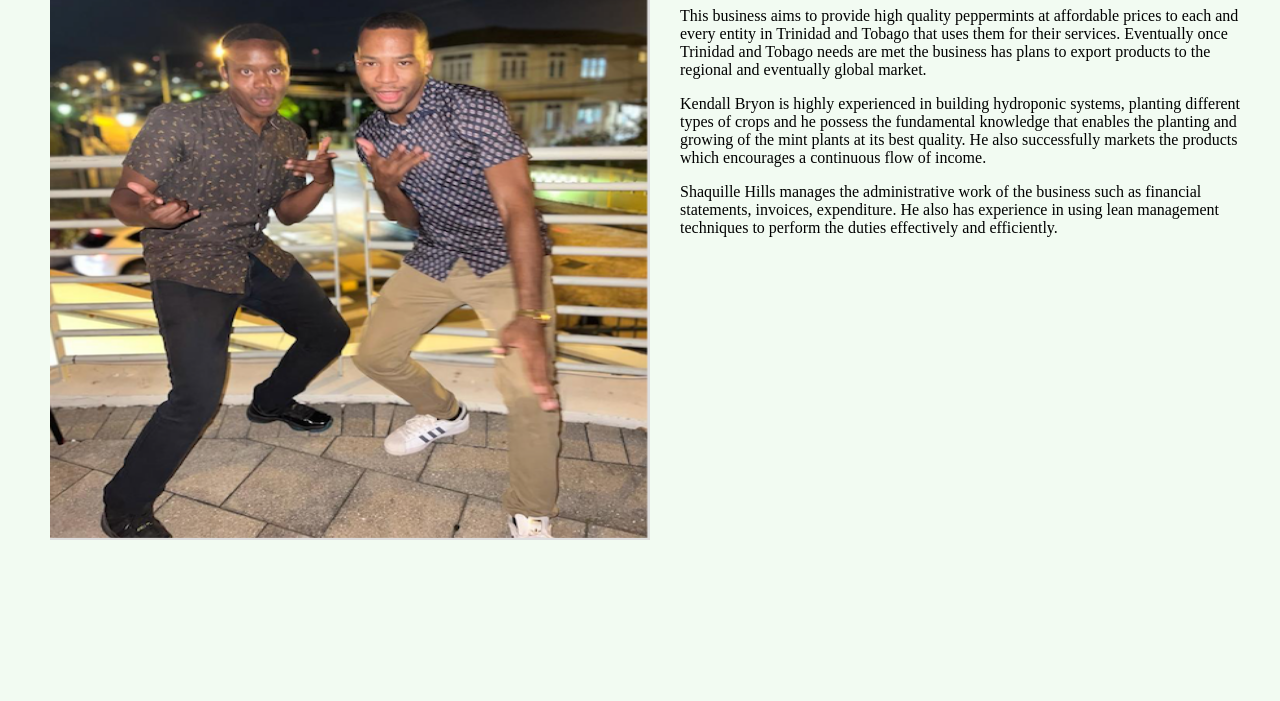
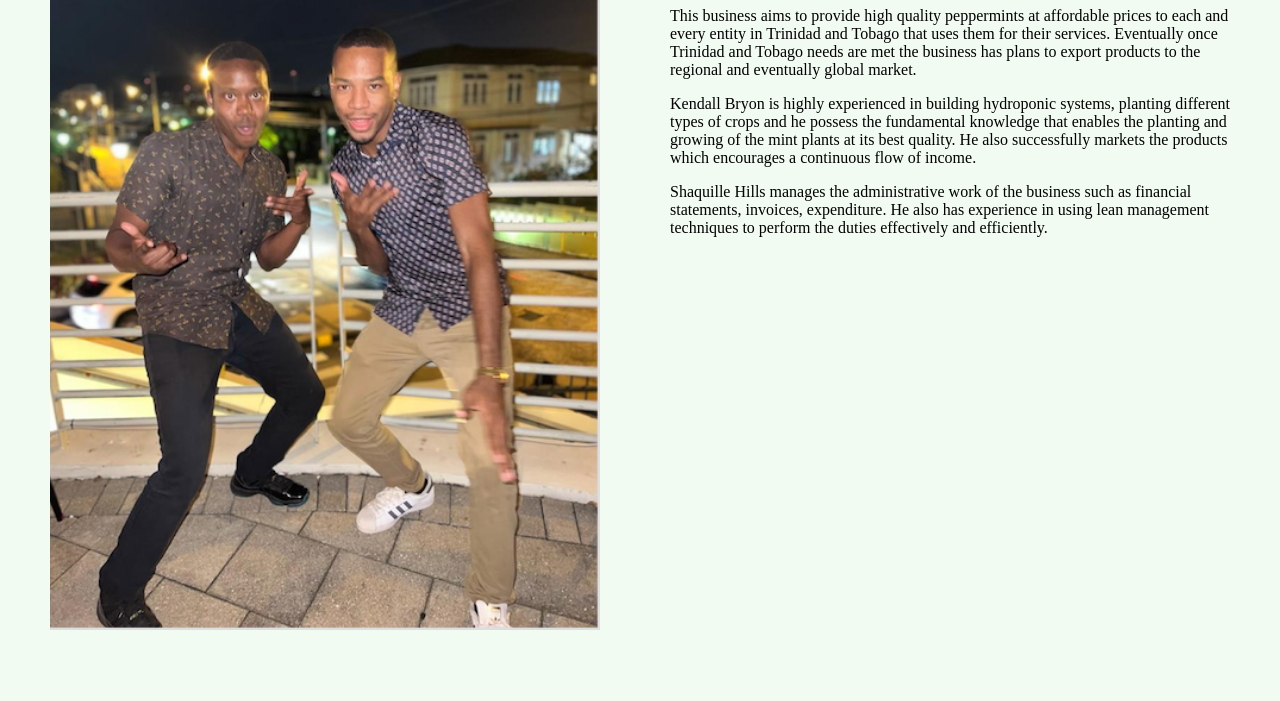
Before and after one commit to shackhills/shackhills.github.io, a plain HTML site: page about.html in a window 1280 px wide. Shown: the part 234-935 px from the top of the page. After the commit the page ends 868 px from the top, so only its background shows below. Drawn offline with Linux system fonts and the light colour scheme.

Commit message:
Update styles.css

```diff
--- a/styles.css
+++ b/styles.css
@@ -149,8 +149,7 @@ body {
 }
 
 .profile-image-wrapper img {
-    width: 600px;
-    height: 80%;
+    width: 550px;
     margin-left: 50px;
 }
 
```
